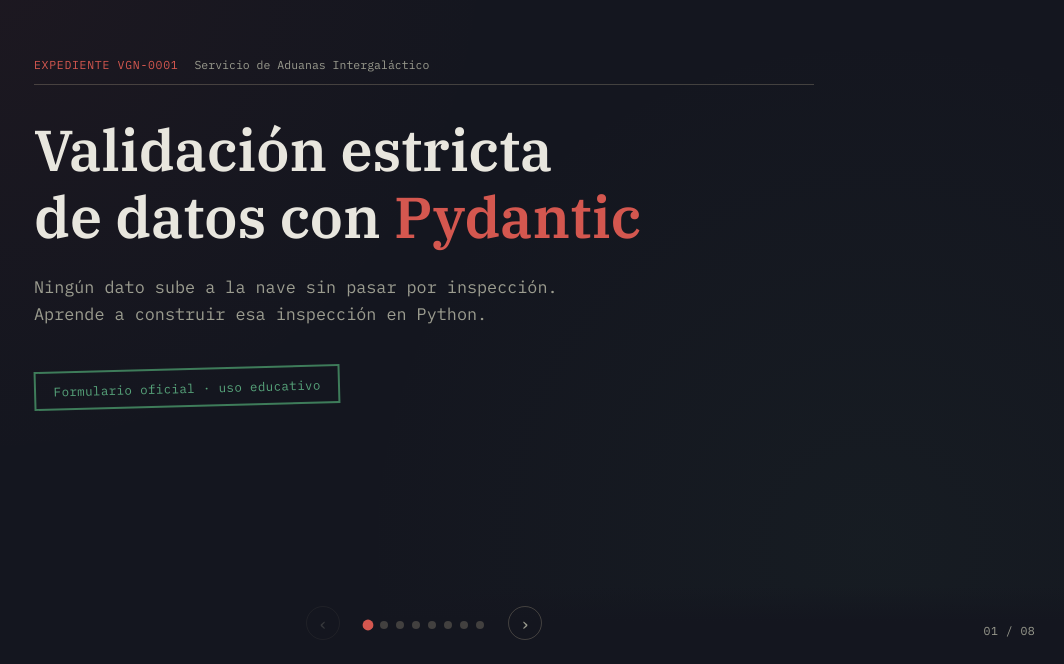
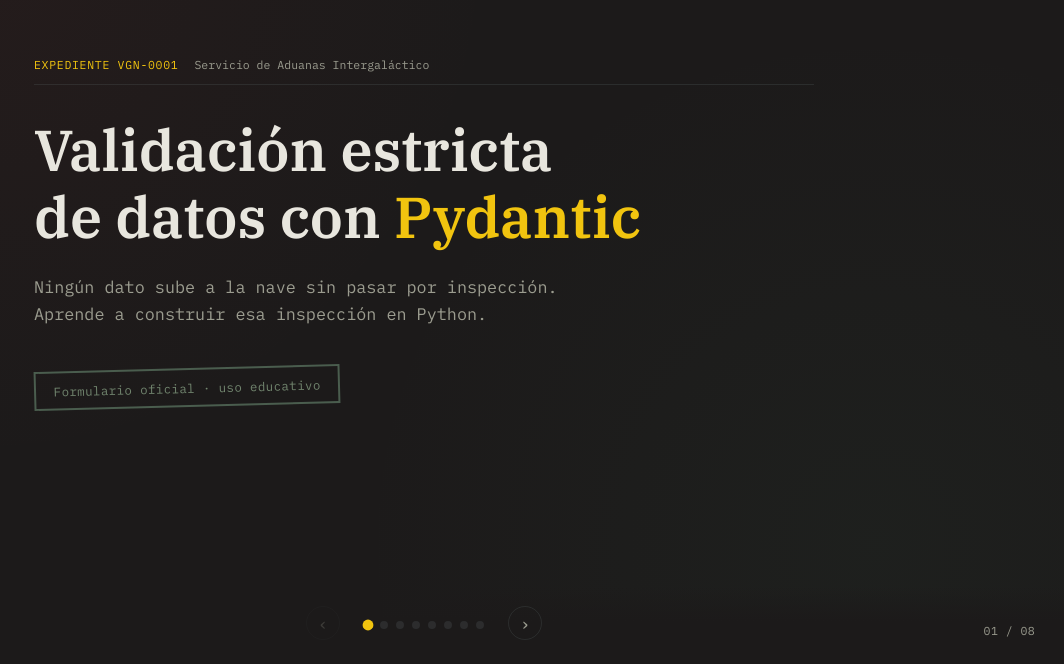
Before and after one commit to HelenDiMo/pildora-bootcamp-pydantic, a React (Vite) app: page / in a window 1280 px wide. Shown: the part 136-800 px from the top of the page, without its empty margins (216-1280 px from the left). Built offline with nearby package versions, Linux system fonts and the light colour scheme.

Commit message:
feat: agregar paleta de colores y ajustar estilos en App.css e index.css

```diff
--- a/src/App.css
+++ b/src/App.css
@@ -41,12 +41,12 @@
   margin-bottom: 2rem;
   padding-bottom: 0.75rem;
   border-bottom: var(--border-thin);
-  border-color: rgba(205, 192, 160, 0.25);
+  border-color: rgba(90, 99, 102, 0.25);
 }
 
 .slide__code {
   font-size: 0.72rem;
-  color: var(--stamp-red-bright);
+  color: var(--accent-yellow);
   letter-spacing: 0.06em;
 }
 
@@ -77,7 +77,7 @@
 }
 
 .slide-lede em {
-  color: var(--stamp-red-bright);
+  color: var(--accent-yellow);
   font-style: normal;
 }
 
@@ -86,7 +86,7 @@
   line-height: 1.6;
   color: var(--text-on-dark-dim);
   max-width: 62ch;
-  border-left: 2px solid var(--stamp-red);
+  border-left: 2px solid var(--accent-yellow);
   padding-left: 1rem;
 }
 
@@ -99,7 +99,7 @@
 }
 
 .cover-title__accent {
-  color: var(--stamp-red-bright);
+  color: var(--accent-yellow);
 }
 
 .cover-sub {
@@ -125,12 +125,18 @@
   margin-top: 2rem;
 }
 
+.cover-author {
+  margin-top: 1.5rem;
+  font-size: 0.82rem;
+  color: var(--text-on-dark-dim);
+}
+
 /* ---------- Code blocks ---------- */
 
 .code-block {
   background: var(--ink-black-soft);
   border: var(--border-thin);
-  border-color: rgba(205, 192, 160, 0.15);
+  border-color: rgba(90, 99, 102, 0.15);
   border-radius: 4px;
   padding: 1.25rem 1.4rem;
   font-family: var(--font-mono);
@@ -174,7 +180,7 @@
 
 .three-col__item h3 {
   font-size: 1.05rem;
-  color: var(--stamp-red-bright);
+  color: var(--accent-yellow);
   margin-bottom: 0.5rem;
 }
 
@@ -212,7 +218,7 @@
   content: "—";
   position: absolute;
   left: 0;
-  color: var(--stamp-red-bright);
+  color: var(--accent-yellow);
 }
 
 .check-list strong {
@@ -221,7 +227,7 @@
 
 code {
   font-family: var(--font-mono);
-  background: rgba(205, 192, 160, 0.1);
+  background: rgba(90, 99, 102, 0.1);
   padding: 0.1rem 0.35rem;
   border-radius: 3px;
   font-size: 0.9em;
@@ -250,7 +256,7 @@
 
 .deck-nav__arrow {
   background: transparent;
-  border: 1px solid rgba(205, 192, 160, 0.25);
+  border: 1px solid rgba(90, 99, 102, 0.25);
   color: var(--text-on-dark-dim);
   width: 34px;
   height: 34px;
@@ -263,8 +269,8 @@
 }
 
 .deck-nav__arrow:hover:not(:disabled) {
-  border-color: var(--stamp-red-bright);
-  color: var(--stamp-red-bright);
+  border-color: var(--accent-yellow);
+  color: var(--accent-yellow);
 }
 
 .deck-nav__arrow:disabled {
@@ -285,13 +291,13 @@
   height: 8px;
   border-radius: 50%;
   border: none;
-  background: rgba(205, 192, 160, 0.25);
+  background: rgba(90, 99, 102, 0.25);
   padding: 0;
   transition: background 0.15s ease, transform 0.15s ease;
 }
 
 .deck-nav__dot--active {
-  background: var(--stamp-red-bright);
+  background: var(--accent-yellow);
   transform: scale(1.35);
 }
 
@@ -330,7 +336,7 @@
 
 .demo-panel--code {
   border: var(--border-thin);
-  border-color: rgba(205, 192, 160, 0.15);
+  border-color: rgba(90, 99, 102, 0.15);
 }
 
 .demo-panel__header {
@@ -344,7 +350,7 @@
 
 .demo-panel__header--dark {
   color: var(--text-on-dark-dim);
-  border-bottom-color: rgba(205, 192, 160, 0.15);
+  border-bottom-color: rgba(90, 99, 102, 0.15);
   padding: 0.6rem 1rem;
   margin: 0;
   background: rgba(255, 255, 255, 0.02);
@@ -374,7 +380,7 @@
 
 .demo-field input:focus,
 .demo-field select:focus {
-  outline: 2px solid var(--stamp-red);
+  outline: 2px solid var(--accent-yellow);
   outline-offset: 1px;
 }
 
--- a/src/index.css
+++ b/src/index.css
@@ -1,12 +1,13 @@
 :root {
-  --ink-black: #14161f;
-  --ink-black-soft: #1c1f2c;
-  --paper: #ede4ce;
-  --paper-line: #cdc0a0;
+  --ink-black: #1c1a1a;
+  --ink-black-soft: #262424;
+  --paper: #d5c5b3;
+  --paper-line: #5a6366;
   --stamp-red: #b23a3a;
   --stamp-red-bright: #d4574f;
-  --approved-green: #3e7c5a;
-  --approved-green-bright: #58a67c;
+  --approved-green: #4a5d4e;
+  --approved-green-bright: #72866f;
+  --accent-yellow: #f1c40f;
   --text-on-dark: #e8e6de;
   --text-on-dark-dim: #9b9c8f;
   --text-on-paper: #26241c;
@@ -54,8 +55,8 @@
 }
 
 ::selection {
-  background: var(--stamp-red);
-  color: var(--text-on-dark);
+  background: var(--accent-yellow);
+  color: var(--text-on-paper);
 }
 
 /* Respeta la preferencia de reducir movimiento */
@@ -68,6 +69,6 @@
 }
 
 :focus-visible {
-  outline: 2px solid var(--stamp-red-bright);
+  outline: 2px solid var(--accent-yellow);
   outline-offset: 2px;
 }
```
Also changed, not shown: src/slides/Slide01Cover.jsx (line endings or trailing spaces), 1 other file (tests, documents, lock files or other folders).
